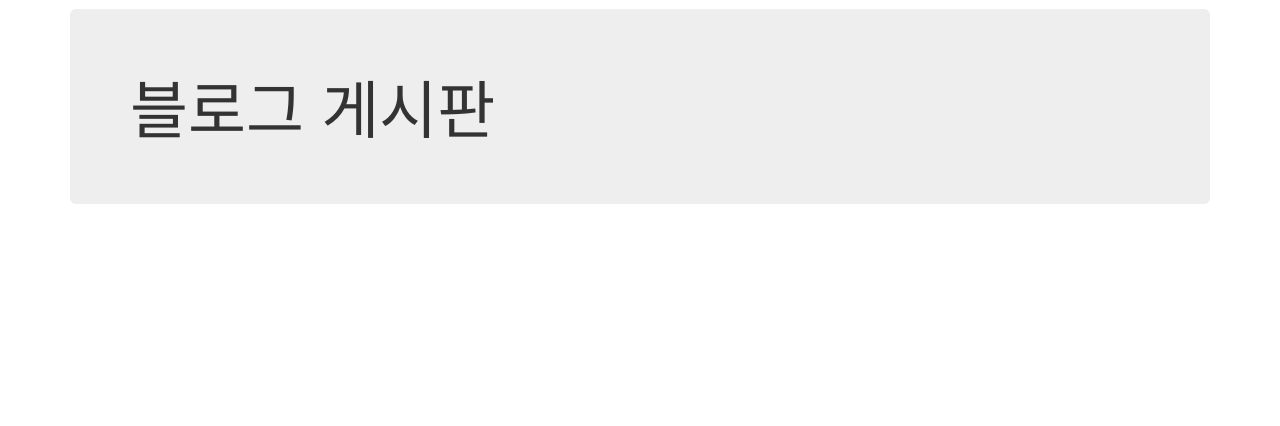
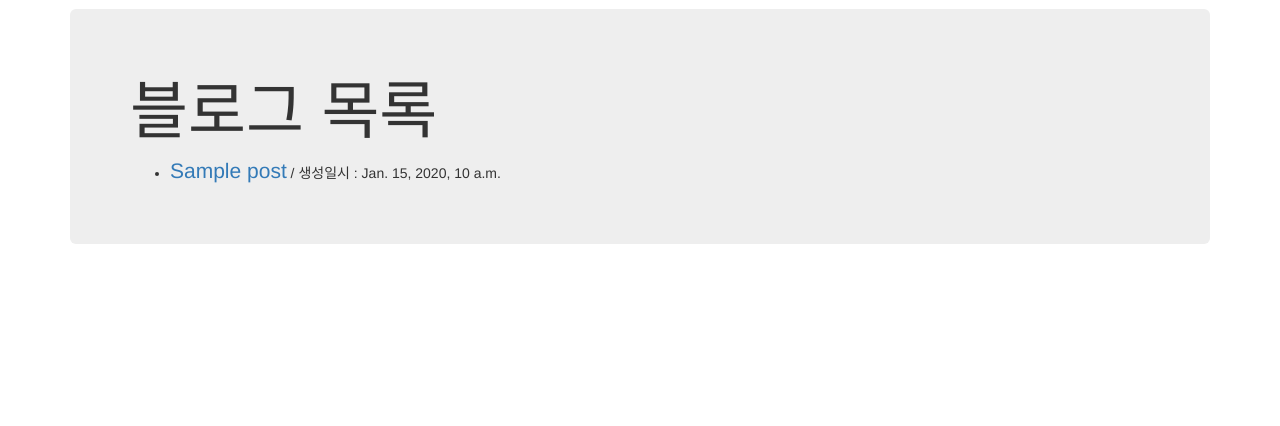
Before and after one commit to YeonjunPark/YeonjunPark, a Django app: page / in a window 1280 px wide. Shown: the part 51-477 px from the top of the page. Run offline with Django 3.2, Linux system fonts and the light colour scheme; tables that the repository leaves empty hold one stand-in row (values such as "Sample post"); some libraries are stand-ins or nearby versions.

Commit message:
E07 H.W. Clear

```diff
--- a/blog/models.py
+++ b/blog/models.py
@@ -31,11 +31,11 @@ def max_length_validator(max_length):
 class Post(models.Model):
     title = models.CharField(max_length=100, validators=[MinLengthValidator(4)], verbose_name='제목')
     content = models.TextField(help_text='Markdown 문법을 써주세요.', validators=[MinLengthValidator(10)])
-    tags = models.CharField(max_length=100, blank=True)
+    # tags = models.CharField(max_length=100, blank=True)
     lnglat = models.CharField(max_length=50,
         validators=[lnglat_validator],
         help_text='경도,위도 포맷으로 입력')
-    created_at = models.DateTimeField(default=timezone.now)
+    created_at = models.DateTimeField(auto_now_add=True)
     test_field = models.IntegerField(default=10)
     tag_set = models.ManyToManyField('Tag', blank=True)
 
@@ -46,6 +46,7 @@ class Comment(models.Model):
     post = models.ForeignKey('Post')
     message = models.TextField()
     author = models.CharField(max_length=20)
+    created_at = models.DateTimeField(auto_now_add=True)
 
     def __str__(self):
         return self.message
--- a/blog/templates/blog/base.html
+++ b/blog/templates/blog/base.html
@@ -24,6 +24,8 @@ body {
   height: 60px;
   background-color: #f5f5f5;
 }
+{% block css %}
+{% endblock %}
 </style>
 </head>
 <body>
--- a/blog/templates/blog/comment_new.html
+++ b/blog/templates/blog/comment_form.html
@@ -10,6 +10,6 @@
     </table>
 
     <input type="submit" />
- </form>
+</form>
 
 {% endblock %}
--- a/blog/templates/blog/post_list.html
+++ b/blog/templates/blog/post_list.html
@@ -1,7 +1,23 @@
 {% extends 'blog/base.html' %}
+
+{% block css %}
+span.title{
+    font-size:1.5em;
+}
+{% endblock %}
 
 {% block content %}
 
-<h1>블로그 게시판</h1>
+<h1>블로그 목록</h1>
+{% for post in post_list %}
+    <a href="{% url 'blog:post_detail' post.pk %}" >
+    <ul>
+        <li>
+      <span class='title'> {{ post.title }}</span></a> / 생성일시 : {{ post.created_at }}
+        </li>
+    </ul>
+
+{% endfor %}
+
 
 {% endblock %}
--- a/blog/views.py
+++ b/blog/views.py
@@ -1,10 +1,24 @@
 from django.shortcuts import render, redirect
 from django.http import HttpResponse
 from .forms import CommentModelForm
-from blog.forms import Comment
+from .models import Post, Comment
 
 def post_list(request):
-    return render(request, 'blog/post_list.html', {})
+    post_list = Post.objects.all()
+
+    return render(request, 'blog/post_list.html', {
+        'post_list': post_list,
+        })
+
+def post_detail(request, pk):
+    post = Post.objects.get(pk=pk)
+    comment_list = Comment.objects.filter(post=post)
+
+    return render(request, 'blog/post_detail.html', {
+        'post' : post,
+        'comment_list' : comment_list,
+        })
+
 
 def self_introduction(request):
     return render(request, 'blog/self_introduction.html', {})
@@ -21,7 +35,7 @@ def comment_new(request):
     else:
         form = CommentModelForm()
 
-    return render(request, 'blog/comment_new.html', {
+    return render(request, 'blog/comment_form.html', {
         'form': form,
         })
 
@@ -29,13 +43,13 @@ def comment_edit(request, pk):
     comment = Comment.objects.get(pk=pk)
 
     if request.method == 'POST':
-        form = CommentModelForm(request.POST, request.FILSE, instance=comment)
+        form = CommentModelForm(request.POST, request.FILES, instance=comment)
         if form.is_valid():
             form.save()
             return redirect('/')
     else:
         form = CommentModelForm(instance=comment)
 
-    return render(request, 'blog/comment_new.html', {
+    return render(request, 'blog/comment_form.html', {
         'form': form,
         })
```
Also changed, not shown: blog/admin.py (+6 -1 lines), blog/templates/blog/post_detail.html (added, +18 -0 lines), blog/urls.py (added, +7 -0 lines).
